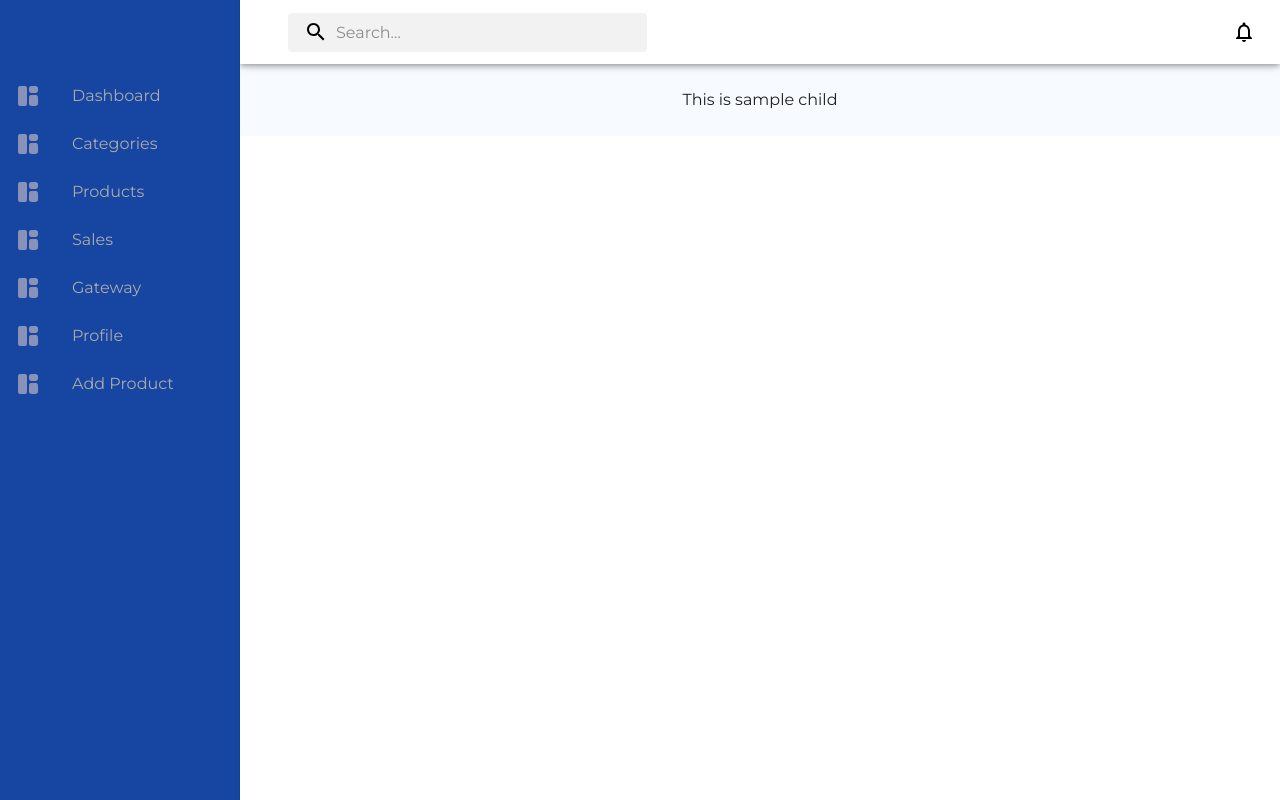
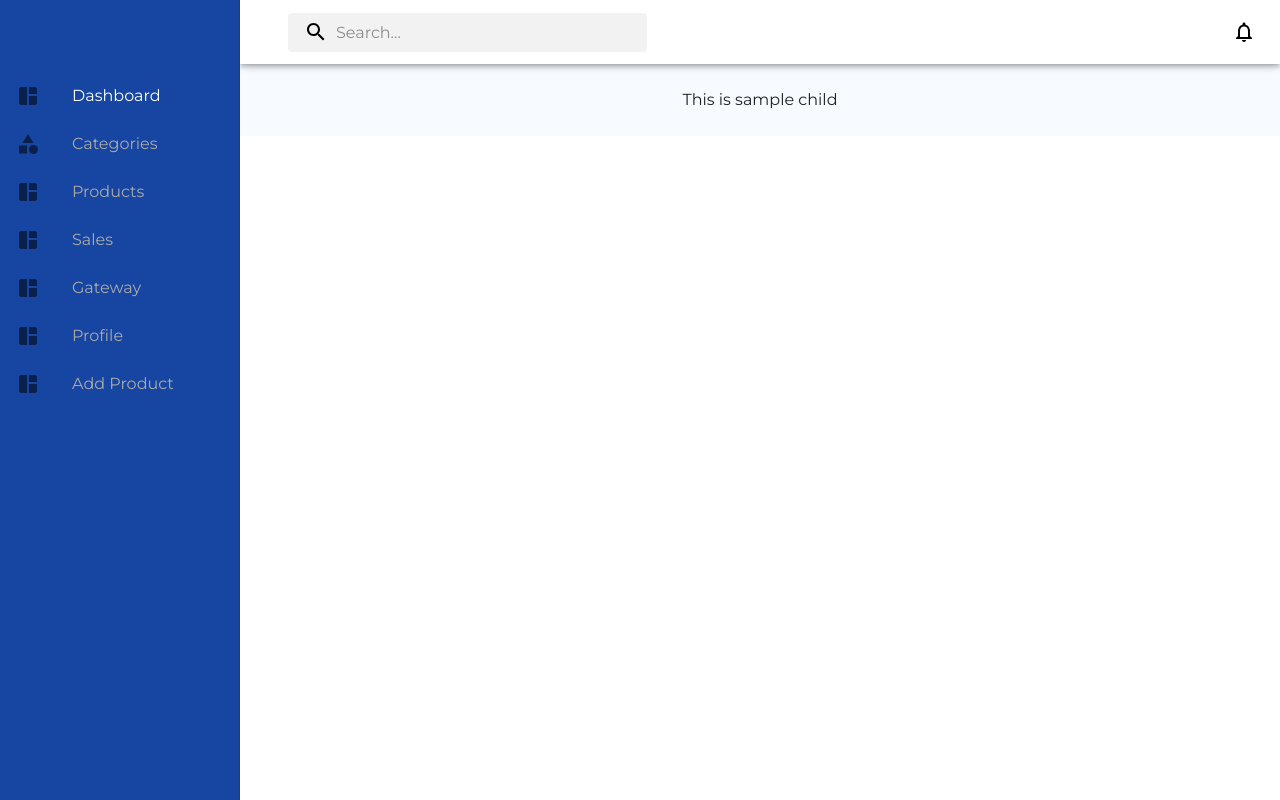
Before and after one commit to ONDC-Hackathon/interface, a React (Create React App) app: page /dashboard in a window 1280 px wide. Built offline with nearby package versions, Linux system fonts and the light colour scheme.

Commit message:
some updates

```diff
--- a/src/App.css
+++ b/src/App.css
@@ -9,6 +9,10 @@
 .App-logo {
   height: 40vmin;
   pointer-events: none;
+}
+.Mui-selected{
+  color: white !important;
+  font-weight: 900 !important;
 }
 
 @media (prefers-reduced-motion: no-preference) {
--- a/src/Components/Sidebar.js
+++ b/src/Components/Sidebar.js
@@ -11,10 +11,11 @@ import ListItemIcon from '@mui/material/ListItemIcon';
 import ListItemText from '@mui/material/ListItemText';
 import Toolbar from '@mui/material/Toolbar';
 import NotificationsNoneIcon from '@mui/icons-material/NotificationsNone';
-import db_icon from '../Images/Dashboard/Widget 4.svg';
+import SpaceDashboardIcon from '@mui/icons-material/SpaceDashboard';
 import styles from '../Styles/sidebar.module.css';
 import AppBar from '@mui/material/AppBar';
 import SearchIcon from '@mui/icons-material/Search';
+import CategoryIcon from '@mui/icons-material/Category';
 
 const drawerWidth = 240;
 
@@ -72,18 +73,26 @@ function Sidebar(props) {
     setIsClosing(false);
   };
 
-
+  const MenuItems = [
+    { name: 'Dashboard', icon: <SpaceDashboardIcon/> },
+    { name: 'Categories', icon: <CategoryIcon/> },
+    { name: 'Products', icon: <SpaceDashboardIcon/> },
+    { name: 'Sales', icon: <SpaceDashboardIcon/> },
+    { name: 'Gateway', icon: <SpaceDashboardIcon/> },
+    { name: 'Profile', icon: <SpaceDashboardIcon/> },
+    { name: 'Add Product', icon: <SpaceDashboardIcon/> },
+  ];
   const drawer = (
-    <div style={{backgroundColor: '#1746a2'}}>
+    <div style={{backgroundColor: '#1746a2', color: '#aaaaaa'}}>
       <Toolbar />
       <List>
-        {['Dashboard', 'Categories', 'Products', 'Sales', 'Gateway', 'Profile', 'Add Product'].map((text, index) => (
-          <ListItem key={text} disablePadding>
-            <ListItemButton>
+        {MenuItems.map((item, index) => (
+          <ListItem key={index} disablePadding>
+            <ListItemButton disableRipple onClick={()=>{props.setSelected(index)}} selected={index==props.selected}>
               <ListItemIcon>
-                {index % 2 === 0 ? <img className={styles.grey} src={db_icon} alt="" /> : <img className={styles.grey} src={db_icon} alt="" />}
+                {item.icon}
               </ListItemIcon>
-              <ListItemText primary={text} />
+              <ListItemText primary={item.name} />
             </ListItemButton>
           </ListItem>
         ))}
--- a/src/Pages/Dashboard.js
+++ b/src/Pages/Dashboard.js
@@ -1,11 +1,12 @@
-import React from 'react'
+import React, {useState} from 'react'
 import Sidebar from '../Components/Sidebar';
 
 function Dashboard() {
 
+  const [selected, setSelected] = useState(0);
   return (
     <>
-    <Sidebar >
+    <Sidebar selected={selected} setSelected= {setSelected}>
       <h1>This is sample child</h1>
     </Sidebar>
     </>
```
